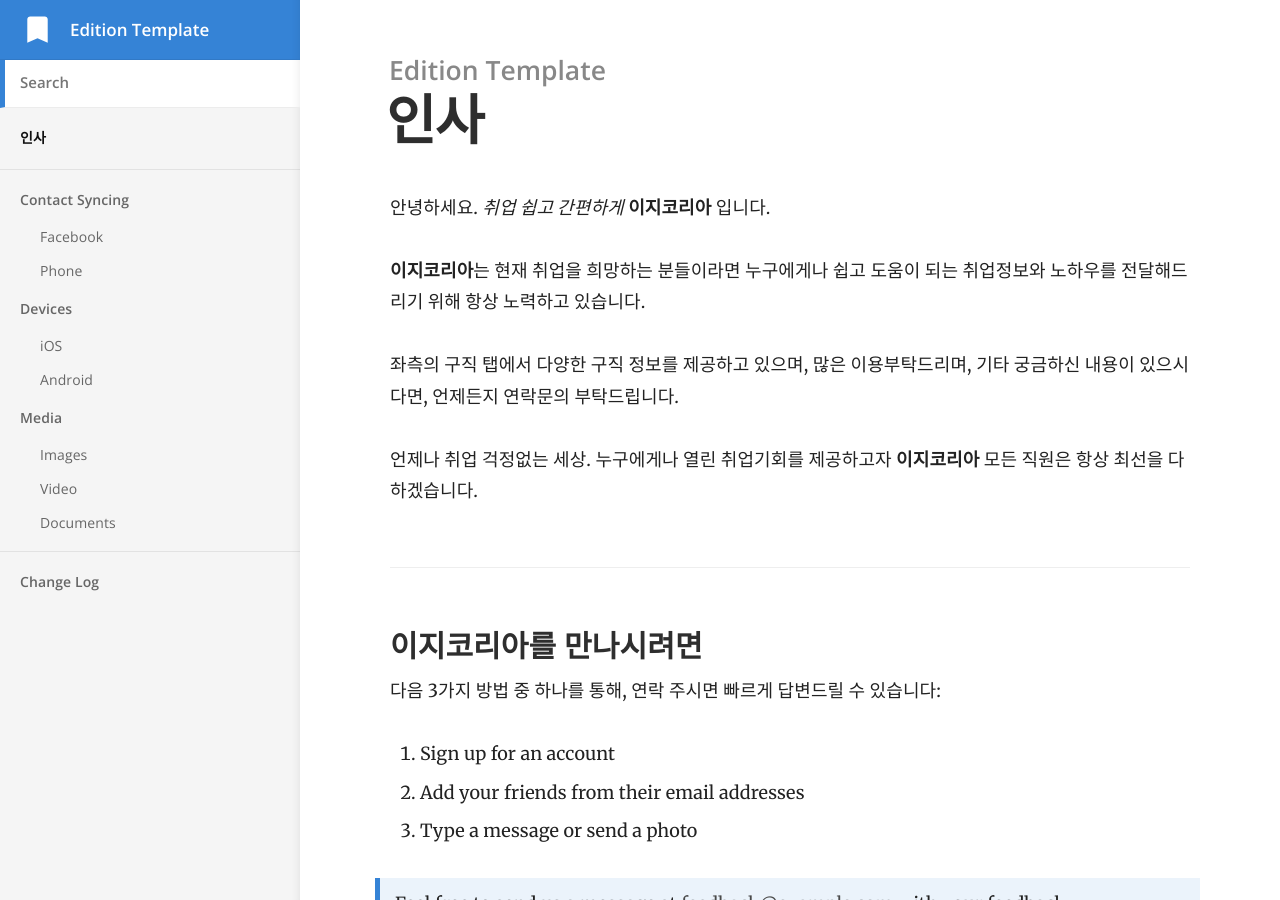
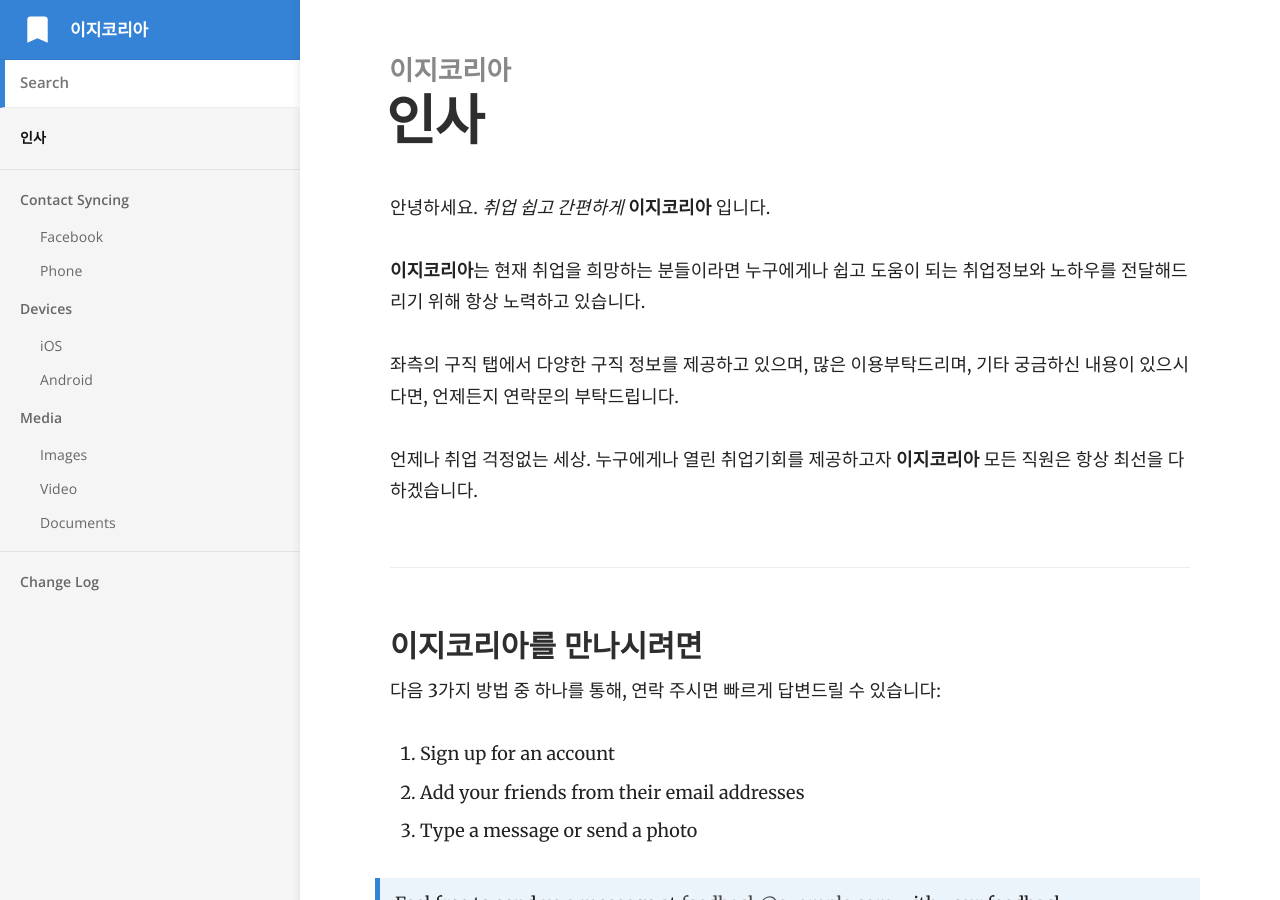
Before and after one commit to ez-korea/ez-korea.github.io, a Jekyll site: the page built from index.md, in a window 1280 px wide and 900 px high. Built offline with Jekyll 4.4.1, drawn with Linux system fonts in a browser that asks for light colours.

Commit message:
Update _config.yml

```diff
--- a/_config.yml
+++ b/_config.yml
@@ -1,7 +1,7 @@
 # ----
 # Site
 
-title: Edition Template
+title: 이지코리아
 url: "https://long-pig.cloudvent.net"
 baseurl:
 google_analytics_key:
@@ -15,7 +15,7 @@ author:
   email:
   twitter: # twitter username without the @ symbol
 social:
-  name: Edition Template
+  name: 이지코리아
   links:
     - https://github.com/CloudCannon/edition-jekyll-template
 
```
